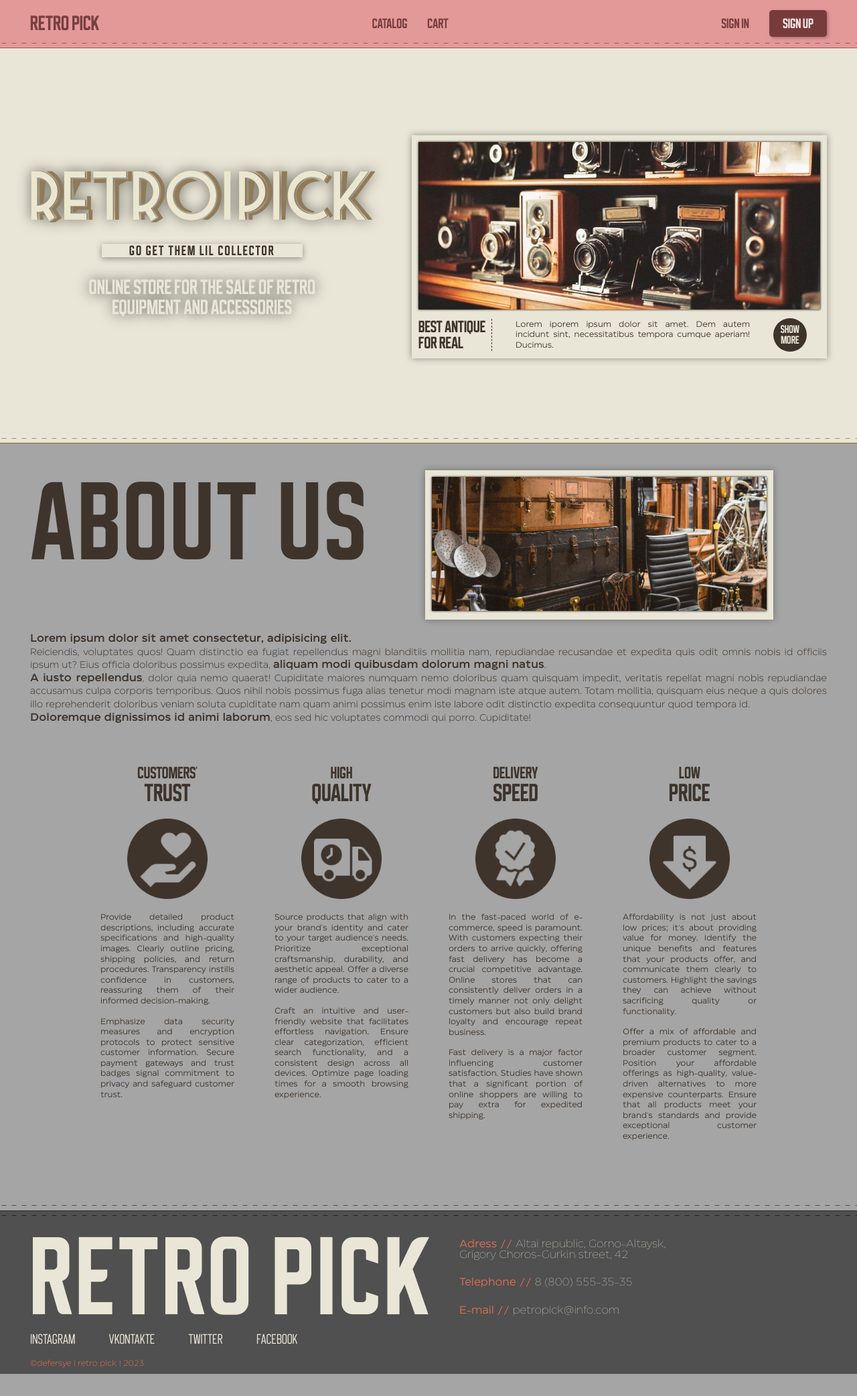
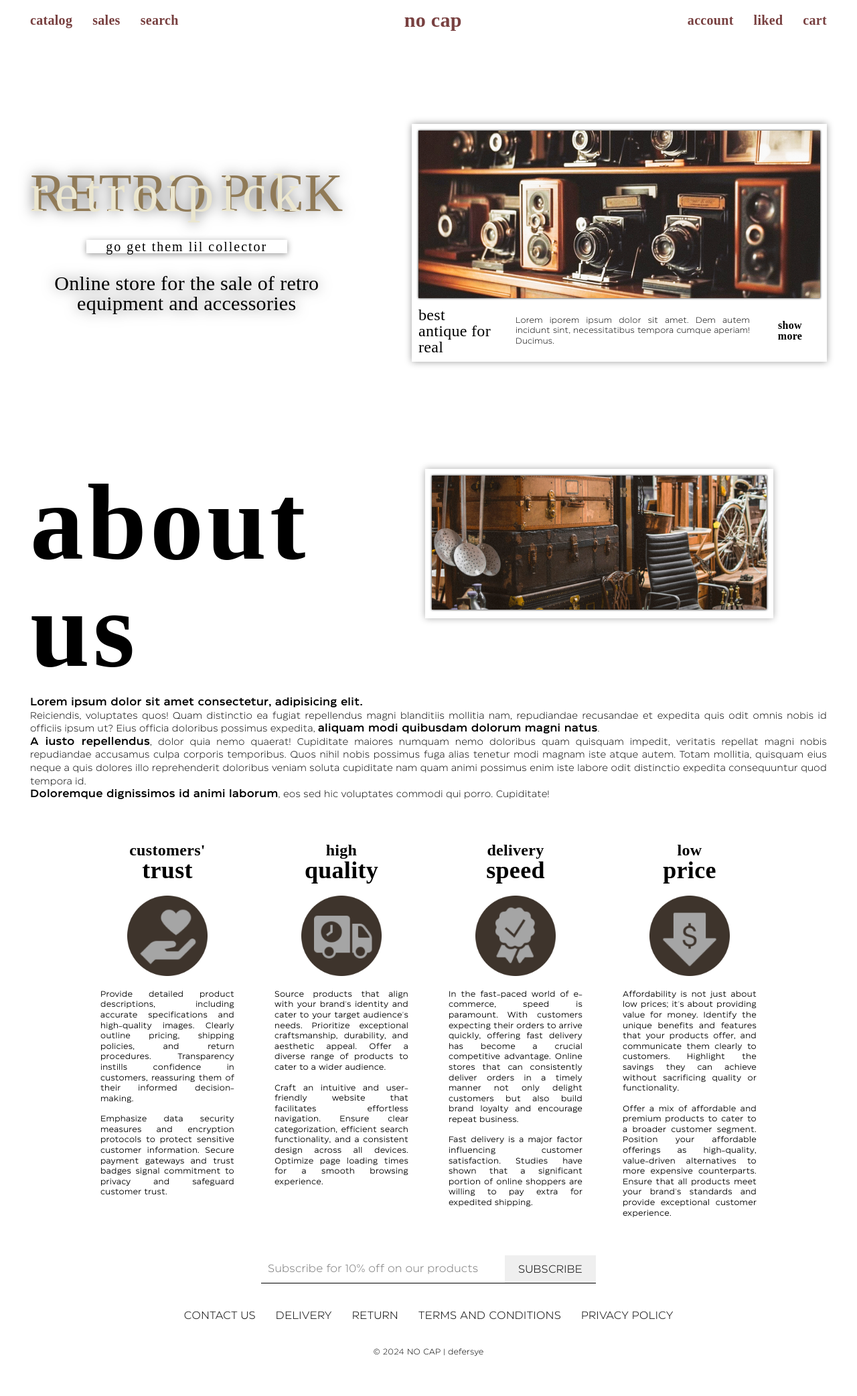
Before and after one commit to Defersye/No-cap, a PHP site: page / in a window 1280 px wide. Shown: the whole page at 67% size. Before the commit the page ends 2051 px from the top, so only its background shows below. Run offline with PHP 8.4, Linux system fonts and the light colour scheme.

Commit message:
new footer + little changes everywhere

```diff
--- a/assets/css/general.css
+++ b/assets/css/general.css
@@ -1,31 +1,22 @@
 @import url(../font/font.css);
-/* buyan, eastman, retro */
-:root {
-   --bg-color: #eae6d7;
-   --text-color: #3e342c;
-   --first-accent-color: #e49999;
-   --second-accent-color: #a5a5a5;
-   --footer-color: #505050;
-}
-
 * {
    margin: 0;
    padding: 0;
    border: none;
-   line-height: 1;
-   font-size: 16px;
    text-decoration: none;
    box-sizing: border-box;
-   color: inherit;
-   /* text-transform: uppercase; */
    font-family: "eastman", serif;
+   letter-spacing: 0.3px;
+   font-weight: 300;
+   font-size: 16px;
+   line-height: 1;
+   color: #000;
 }
 body::-webkit-scrollbar {
    display: none;
 }
 body {
    width: 100%;
-   color: var(--text-color);
 }
 .container {
    margin: 0 auto;
@@ -38,14 +29,11 @@ body {
    justify-content: space-between;
 }
 main {
-   background-color: var(--bg-color);
 }
 section {
-   padding-bottom: 80px;
 }
 a,
 button {
-   background-color: inherit;
    cursor: pointer;
 }
 
@@ -62,14 +50,6 @@ header {
 header .container {
    flex-direction: row;
    flex-grow: 1;
-}
-hr {
-   padding-top: 7px;
-   background: linear-gradient(to right, #af5252 0%, #af5252 100%),
-      var(--first-accent-color);
-   background-position: bottom;
-   background-size: 15px 1px;
-   background-repeat: repeat-x;
 }
 .header_nav {
    display: flex;
@@ -95,69 +75,41 @@ hr {
 }
 
 /* footer */
-.footer_hr {
-   padding-top: 0px;
-   padding-bottom: 7px;
-   background: linear-gradient(to right, #262626 0%, #262626 100%),
-      var(--footer-color);
-   background-position: top;
-   background-size: 15px 1px;
-   background-repeat: repeat-x;
-}
 footer {
-   padding: 15px 0 10px;
-   color: var(--bg-color);
-   width: 100%;
-   background: linear-gradient(to right, #262626 50%, #0000 0%),
-      var(--footer-color);
-   background-position: top;
-   background-size: 15px 1px;
-   background-repeat: repeat-x;
+   padding: 40px 0 60px 0;
 }
 footer .container {
-   align-items: start;
+   row-gap: 40px;
 }
-.footer_info {
+.footer_subscribe {
+   width: 500px;
+   border-bottom: #000 solid 1px;
+   display: flex;
+   justify-content: space-between;
+}
+.footer_subscribe input {
+   padding: 10px;
+}
+.footer_subscribe #email {
+   width: 100%;
+   outline: none;
+}
+.footer_subscribe #submit {
+   cursor: pointer;
+   padding: 0 20px;
+}
+.footer_subscribe #submit:hover {
+   background-color: steelblue;
+   color: white;
+}
+.footer_links {
    display: flex;
    align-items: center;
-   justify-content: space-between;
+   column-gap: 30px;
+   text-transform: uppercase;
 }
-.footer_title {
-   font-family: "buyan";
-   font-weight: 600;
-   font-size: 160px;
-   letter-spacing: 5px;
-}
-.footer_contacts {
-   padding-left: 40px;
-   padding-bottom: 5px;
-   height: 120px;
-   width: 400px;
-   display: flex;
-   flex-direction: column;
-   justify-content: space-between;
-}
-.footer_contact {
-   font-weight: 200;
-}
-.footer_contact span {
-   font-weight: 400;
-   color: #df6f50;
-}
-.footer_socials {
-   padding-bottom: 20px;
-   width: 400px;
-   display: flex;
-   align-items: center;
-   justify-content: space-between;
-}
-.footer_social {
-   font-family: "buyan";
-   font-size: 20px;
+.footer_link:hover {
 }
 .footer_copyright {
-   color: #df6f50;
-   font-family: "eastman";
    font-size: 12px;
-   font-weight: 300;
 }
--- a/assets/css/home.css
+++ b/assets/css/home.css
@@ -97,13 +97,6 @@
    align-items: center;
    justify-content: center;
 }
-.hero_hr {
-   background: linear-gradient(to right, #79673a 0%, #79673a 100%),
-      var(--bg-color);
-   background-position: bottom;
-   background-size: 15px 1px;
-   background-repeat: repeat-x;
-}
 
 /* about */
 .about {
@@ -191,6 +184,3 @@
 .col_p br {
    margin-top: 10px;
 }
-.about_hr {
-   background: var(--second-accent-color);
-}
--- a/assets/font/font.css
+++ b/assets/font/font.css
@@ -33,25 +33,3 @@
    src: url("Eastman-Black.woff");
    font-weight: 700;
 }
-
-@font-face {
-   font-family: "buyan";
-   src: url("BuyanThin.ttf");
-   font-weight: 200;
-}
-@font-face {
-   font-family: "buyan";
-   src: url("BuyanRegular.ttf");
-   font-weight: 400;
-}
-@font-face {
-   font-family: "buyan";
-   src: url("BuyanBold.ttf");
-   font-weight: 600;
-}
-
-@font-face {
-   font-family: "retro";
-   src: url("posteretro.ttf");
-   font-weight: 400;
-}
--- a/templates/footer.html
+++ b/templates/footer.html
@@ -1,27 +1,16 @@
-<hr class="footer_hr" />
 <footer>
    <div class="container">
-      <div class="footer_info">
-         <h6 class="footer_title">retro pick</h6>
-         <div class="footer_contacts">
-            <a href="#" class="footer_contact">
-               <span>Adress // </span>Altai republic, Gorno-Altaysk, Grigory
-               Choros-Gurkin street, 42
-            </a>
-            <a href="tel:+88005553535" class="footer_contact"
-               ><span>Telephone // </span>8 (800) 555-35-35</a
-            >
-            <a href="mailto:petropick@info.com" class="footer_contact"
-               ><span>E-mail // </span>petropick@info.com</a
-            >
-         </div>
+      <form action="" method="post" class="footer_subscribe">
+         <input type="email" name="email" id="email" placeholder="Subscribe for 10% off on our products" />
+         <input type="submit" id="submit" value="SUBSCRIBE" />
+      </form>
+      <div class="footer_links">
+         <a href="#" class="footer_link">contact us</a>
+         <a href="#" class="footer_link">delivery</a>
+         <a href="#" class="footer_link">return</a>
+         <a href="#" class="footer_link">terms and conditions</a>
+         <a href="#" class="footer_link">privacy policy</a>
       </div>
-      <div class="footer_socials">
-         <a href="#" class="footer_social">instagram</a>
-         <a href="#" class="footer_social">vkontakte</a>
-         <a href="#" class="footer_social">twitter</a>
-         <a href="#" class="footer_social">facebook</a>
-      </div>
-      <p class="footer_copyright">&copy;defersye | retro pick | 2023</p>
+      <p class="footer_copyright">&copy; 2024 NO CAP | defersye</p>
    </div>
 </footer>
--- a/templates/header.html
+++ b/templates/header.html
@@ -1,15 +1,15 @@
 <header>
    <div class="container">
-      <a href="index.php" class="header_link header_logo">Retro pick</a>
       <div class="header_nav">
          <a href="catalog.php" class="header_link">catalog</a>
+         <a href="sales.php" class="header_link">sales</a>
+         <a href="search.php" class="header_link">search</a>
+      </div>
+      <a href="index.php" class="header_link header_logo">no cap</a>
+      <div class="header_nav">
+         <a href="account.php" class="header_link">account</a>
+         <a href="liked.php" class="header_link">liked</a>
          <a href="cart.php" class="header_link">cart</a>
-      </div>
-      <div class="header_nav">
-         <!-- <a href="account.php" class="header_link">account</a> -->
-         <a href="sign_in.php" class="header_link">sign in</a>
-         <a href="#" class="header_link header_btn">sign up</a>
       </div>
    </div>
 </header>
-<hr />
--- /dev/null
+++ b/views/contact_us.php
@@ -0,0 +1 @@
+<!-- vk telegram -->
--- a/views/home.php
+++ b/views/home.php
@@ -1,3 +1,4 @@
+<!-- top_sellers sales collections  -->
 <section class="hero">
    <div class="container">
       <div class="hero_content">
```
Also changed, not shown: assets/font/BuyanBold.ttf (deleted), assets/font/BuyanRegular.ttf (deleted), assets/font/BuyanThin.ttf (deleted), assets/font/posteretro.ttf (deleted), assets/img/vintage-photo-camera-composition.jpg (deleted).
